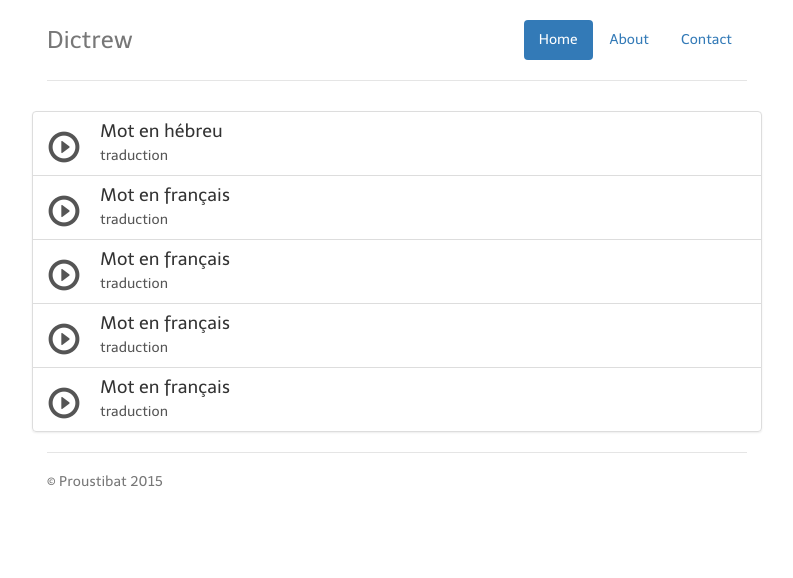
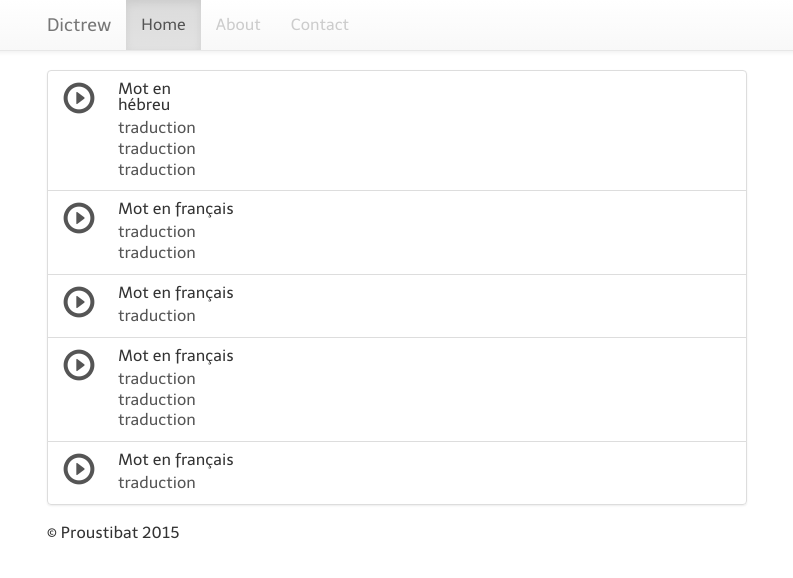
Before and after one commit to proustibat/dictrew, a website: page public/index.html in a window 1280 px wide. Shown: the whole page, without its empty margins (243-1036 px from the left). Drawn offline with nearby package versions, Linux system fonts and the light colour scheme; a web font is replaced by a local one.

Commit message:
bases are ready

```diff
--- a/public/index.html
+++ b/public/index.html
@@ -16,32 +16,45 @@
         <link rel="stylesheet" href="css/main.min.css">
 
         <script src="./bower_components/requirejs/require.js" data-main="./js/app"></script>
-    </head>
+  </head>
+
     <body>
         <!--[if lt IE 7]>
             <p class="chromeframe">You are using an <strong>outdated</strong> browser. Please <a href="http://browsehappy.com/">upgrade your browser</a> or <a href="http://www.google.com/chromeframe/?redirect=true">activate Google Chrome Frame</a> to improve your experience.</p>
         <![endif]-->
-        <!-- Add your site or application content here -->
-    <body>
-    <div class="container">
-      <div class="header clearfix">
-        <nav>
-          <ul class="nav nav-pills pull-right">
-            <li role="presentation" class="active"><a href="#">Home</a></li>
-            <li role="presentation"><a href="#">About</a></li>
-            <li role="presentation"><a href="#">Contact</a></li>
+
+
+      <div class="main-page container">
+    <nav class="navbar navbar-default navbar-fixed-top">
+      <div class="container">
+        <div class="navbar-header">
+          <button type="button" class="navbar-toggle collapsed" data-toggle="collapse" data-target="#navbar" aria-expanded="false" aria-controls="navbar">
+            <span class="sr-only">Toggle navigation</span>
+            <span class="icon-bar"></span>
+            <span class="icon-bar"></span>
+            <span class="icon-bar"></span>
+          </button>
+          <a class="navbar-brand" href="#">Dictrew</a>
+        </div>
+        <div id="navbar" class="collapse navbar-collapse">
+          <ul class="nav navbar-nav">
+            <li class="active"><a href="#">Home</a></li>
+            <li class="disabled"><a href="#about">About</a></li>
+            <li class="disabled"><a href="#contact">Contact</a></li>
           </ul>
-        </nav>
-        <h3 class="text-muted">Dictrew</h3>
+        </div><!--/.nav-collapse -->
       </div>
-
-      <div class="main-container row">
-
+    </nav>
         <div class="list-group">
           <a href="#" class="list-group-item">
             <p class="glyphicon glyphicon-play-circle"></p>
-            <h4 class="list-group-item-heading">Mot en hébreu</h4>
-            <p class="list-group-item-text">traduction</p>
+            <h4 class="list-group-item-heading">Mot en <br/>hébreu</h4>
+            <p class="list-group-item-text">traduction<br/>traduction<br/>traduction</p>
+          </a>
+          <a href="#" class="list-group-item">
+            <p class="glyphicon glyphicon-play-circle"></p>
+            <h4 class="list-group-item-heading">Mot en français</h4>
+            <p class="list-group-item-text">traduction<br/>traduction</p>
           </a>
           <a href="#" class="list-group-item">
             <p class="glyphicon glyphicon-play-circle"></p>
@@ -51,12 +64,7 @@
           <a href="#" class="list-group-item">
             <p class="glyphicon glyphicon-play-circle"></p>
             <h4 class="list-group-item-heading">Mot en français</h4>
-            <p class="list-group-item-text">traduction</p>
-          </a>
-          <a href="#" class="list-group-item">
-            <p class="glyphicon glyphicon-play-circle"></p>
-            <h4 class="list-group-item-heading">Mot en français</h4>
-            <p class="list-group-item-text">traduction</p>
+            <p class="list-group-item-text">traduction<br/>traduction<br/>traduction</p>
           </a>
           <a href="#" class="list-group-item">
             <p class="glyphicon glyphicon-play-circle"></p>
@@ -65,12 +73,11 @@
           </a>
         </div>
 
+        <footer class="footer">
+          <p>&copy; Proustibat 2015</p>
+        </footer>
       </div>
 
-      <footer class="footer">
-        <p>&copy; Proustibat 2015</p>
-      </footer>
 
-    </div> <!-- /container -->
-    </body>
+</body>
 </html>
--- a/public/sass/main.scss
+++ b/public/sass/main.scss
@@ -1,6 +1,6 @@
 // @charset "UTF-8";
 
-// @import "vendors/reset";
+@import "vendors/reset";
 
 @import "utils/reseter";
 @import "utils/variables";
@@ -26,42 +26,13 @@
 
 
 
-/* Space out content a bit */
-body {
-    @include font-family(primary);
-  padding-top: 20px;
-  padding-bottom: 20px;
-}
+
 h2 {
-    @include font-family(secondary);
+    // @include font-family(secondary);
 }
 
-/* Everything but the jumbotron gets side spacing for mobile first views */
-.header,
-.marketing,
-.footer {
-  padding-right: 15px;
-  padding-left: 15px;
-}
 
-/* Custom page header */
-.header {
-  padding-bottom: 20px;
-  border-bottom: 1px solid #e5e5e5;
-}
-/* Make the masthead heading the same height as the navigation */
-.header h3 {
-  margin-top: 0;
-  margin-bottom: 0;
-  line-height: 40px;
-}
 
-/* Custom page footer */
-.footer {
-  padding-top: 19px;
-  color: #777;
-  border-top: 1px solid #e5e5e5;
-}
 
 /* Customize container */
 @media (min-width: 768px) {
@@ -69,53 +40,28 @@ h2 {
     max-width: 730px;
   }
 }
-.container-narrow > hr {
-  margin: 30px 0;
+
+
+body {
+    @include font-family(primary);
+    padding-top: 50px;
 }
-
-/* Main marketing message and sign up button */
-.jumbotron {
-  text-align: center;
-  border-bottom: 1px solid #e5e5e5;
-}
-.jumbotron .btn {
-  padding: 14px 24px;
-  font-size: 21px;
-}
-
-/* Supporting marketing content */
-.marketing {
-  margin: 40px 0;
-}
-.marketing p + h4 {
-  margin-top: 28px;
-}
-
-/* Responsive: Portrait tablets and up */
-@media screen and (min-width: 768px) {
-  /* Remove the padding we set earlier */
-  .header,
-  .marketing,
-  .footer {
-    padding-right: 0;
-    padding-left: 0;
-  }
-  /* Space out the masthead */
-  .header {
-    margin-bottom: 30px;
-  }
-  /* Remove the bottom border on the jumbotron for visual effect */
-  .jumbotron {
-    border-bottom: 0;
-  }
-}
-
-.main-container {
-    .list-group-item .glyphicon {
-        float: left;
-        font-size: 24pt;
-        margin-right: 20px;
-        vertical-align: middle;
-        line-height: 1.5em;
+.main-page {
+  padding: 20px 15px;
+  margin-right: auto;
+  margin-left: auto;
+    .list-group-item {
+        overflow: hidden;
+        .glyphicon {
+            float: left;
+            font-size: 24pt;
+            margin-right: 20px;
+            // vertical-align: middle;
+            // line-height: 1.5em;
+        }
+        .list-group-item-heading,
+        .list-group-item-text {
+            padding-left: 55px;
+        }
     }
 }
```
Also changed, not shown: public/css/main.min.css, 1 other file.
